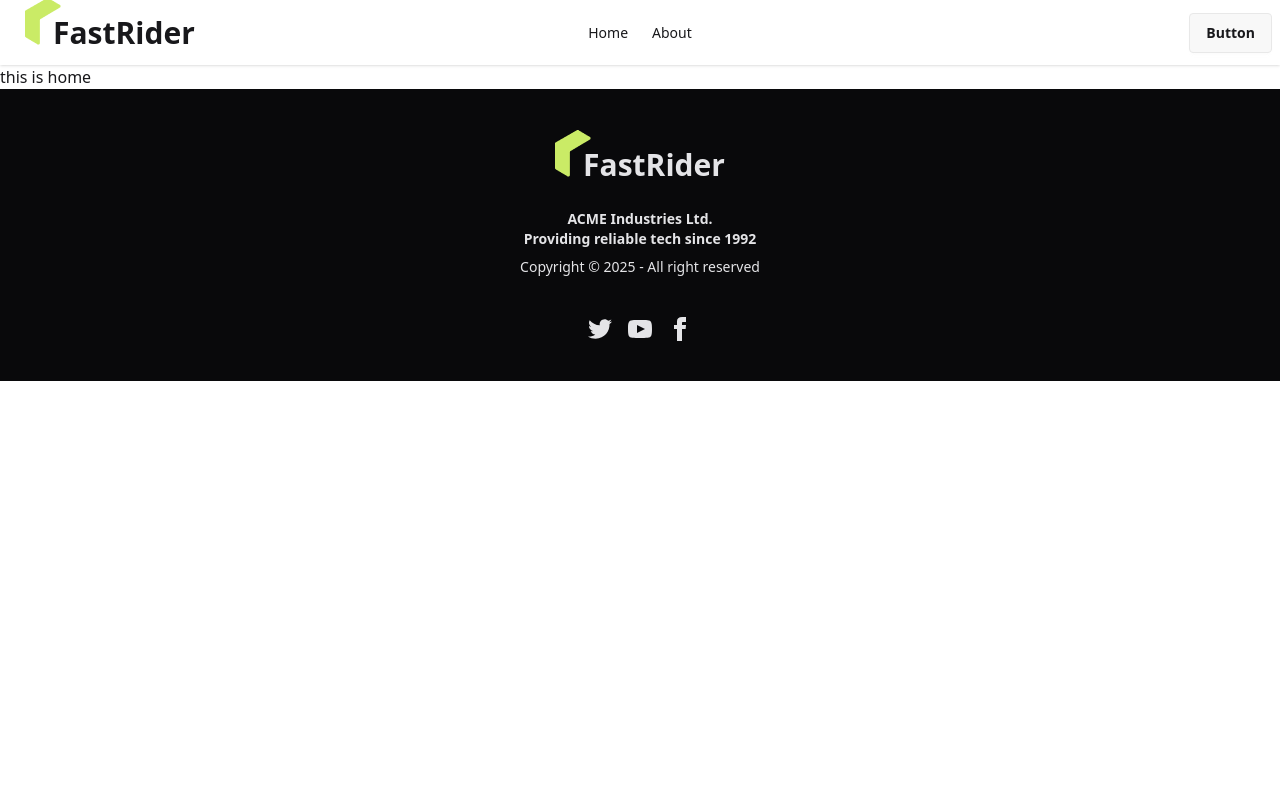
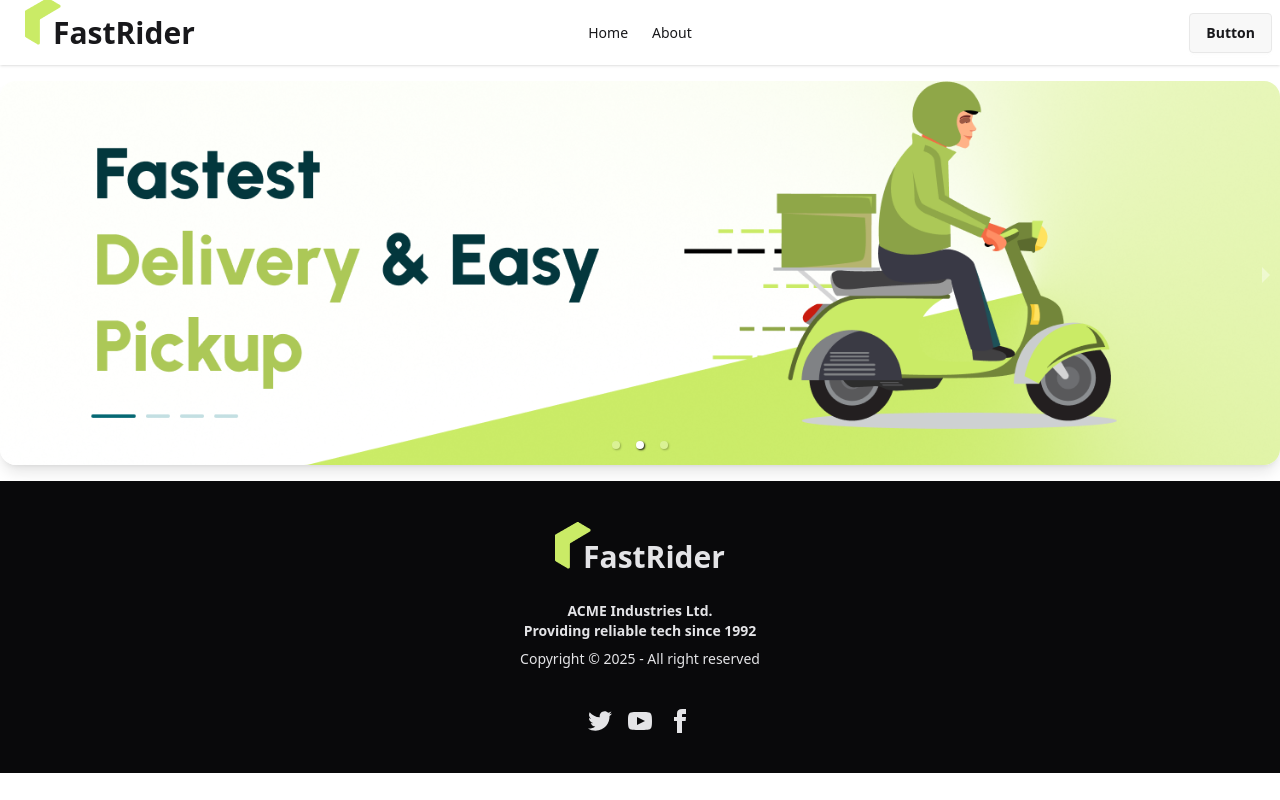
Before and after one commit to Pullock4981/fast_rider_client, a React (Vite) app: page / in a window 1280 px wide. Built offline with nearby package versions, Linux system fonts and the light colour scheme.

Commit message:
add banner section

```diff
--- a/package.json
+++ b/package.json
@@ -13,6 +13,7 @@
     "@tailwindcss/vite": "^4.1.11",
     "react": "^19.1.0",
     "react-dom": "^19.1.0",
+    "react-responsive-carousel": "^3.2.23",
     "react-router": "^7.7.0",
     "tailwindcss": "^4.1.11"
   },
--- /dev/null
+++ b/src/pages/Home/Banner/Banner.jsx
@@ -0,0 +1,34 @@
+import React from 'react';
+import { Carousel } from 'react-responsive-carousel';
+import "react-responsive-carousel/lib/styles/carousel.min.css";
+import bannerImg1 from "../../../assets/banner/banner1.png";
+import bannerImg2 from "../../../assets/banner/banner2.png";
+import bannerImg3 from "../../../assets/banner/banner3.png";
+
+const Banner = () => {
+    return (
+        <div className="w-full my-4 rounded-2xl overflow-hidden shadow-lg">
+            <Carousel
+                autoPlay={true}
+                infiniteLoop={true}
+                showThumbs={false}
+                showStatus={false}
+                interval={3000}
+                transitionTime={600}
+                emulateTouch={true}
+            >
+                <div>
+                    <img src={bannerImg1} alt="Banner 1" className="h-96 object-cover w-full" />
+                </div>
+                <div>
+                    <img src={bannerImg2} alt="Banner 2" className="h-96 object-cover w-full" />
+                </div>
+                <div>
+                    <img src={bannerImg3} alt="Banner 3" className="h-96 object-cover w-full" />
+                </div>
+            </Carousel>
+        </div>
+    );
+};
+
+export default Banner;
--- a/src/pages/Home/Home/Home.jsx
+++ b/src/pages/Home/Home/Home.jsx
@@ -1,11 +1,10 @@
 import React from 'react';
+import Banner from '../Banner/Banner';
 
 const Home = () => {
     return (
-        <div>
-            <h1>
-                this is home
-            </h1>
+        <div className='min-h-96'>
+            <Banner></Banner>
         </div>
     );
 };
```
Also changed, not shown: 1 other file (tests, documents, lock files or other folders).
